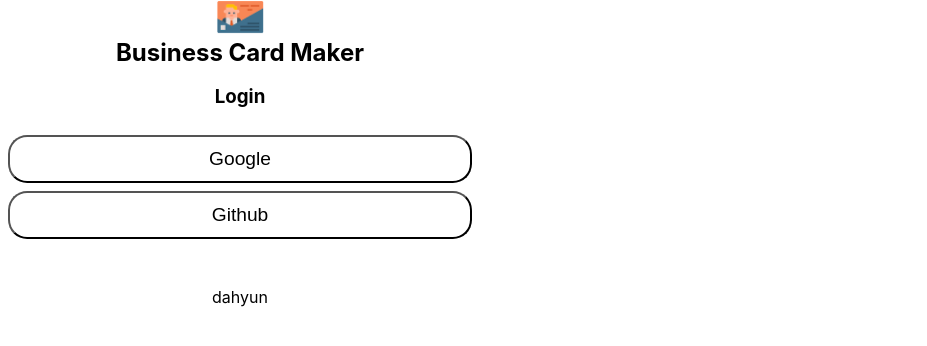
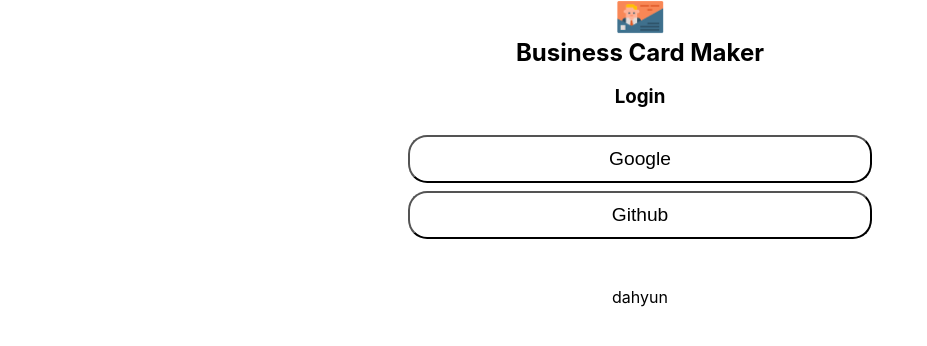
Before and after one commit to hamdahyun/card-maker, a React (Create React App) app in the folder card-maker/: page / in a window 1280 px wide. Shown: the top 346 px of the page, without its empty margins (0-927 px from the left). Built offline with nearby package versions, Linux system fonts and the light colour scheme; no server answers.

Commit message:
add login

```diff
--- a/card-maker/src/app.jsx
+++ b/card-maker/src/app.jsx
@@ -1,9 +1,9 @@
-import './app.module.css';
+import styles from './app.module.css';
 import Login from './components/login/login';
 
 function App({ authService }) {
   return (
-    <div className="app">
+    <div className={styles.app}>
       <Login authService={authService}/>
     </div>
   )
```
Also changed, not shown: 1 other file (tests, documents, lock files or other folders).
